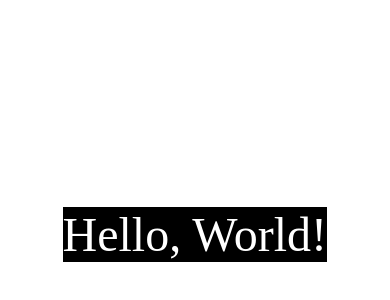
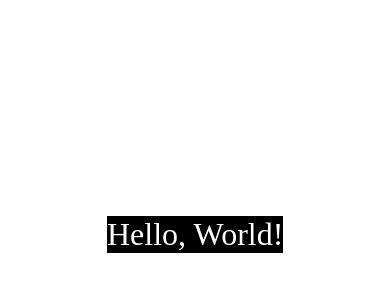
Before and after one commit to Raclamusi/HelloWorld, a plain HTML site: page docs/index.html in a window 390 px wide. Shown: the part 188-488 px from the top of the page. Drawn offline with Linux system fonts and the light colour scheme.

Commit message:
Made compatible with smartphones.

```diff
--- a/docs/index.html
+++ b/docs/index.html
@@ -2,8 +2,12 @@
 <html lang="en">
 <head>
     <meta charset="utf-8">
+    <meta name="viewport" content="width=device-width">
     <title>HelloWorld</title>
     <style type="text/css">
+        body {
+            overscroll-behavior: none;
+        }
         #hello-world {
             position: fixed;
             white-space: nowrap;
@@ -11,6 +15,11 @@
             font-size: 48px;
             color: #ffffff;
             background-color: #000000;
+        }
+        @media screen and (max-width: 480px) {
+            #hello-world {
+                font-size: 32px;
+            }
         }
     </style>
 </head>
@@ -61,34 +70,45 @@
                 },
             };
 
-            window.onload = function () {
+            function Load() {
                 hello.left = (window.innerWidth - hello.width) / 2;
                 hello.top = (window.innerHeight - hello.height) / 2;
-            };
+            }
 
-            window.onresize = function () {
+            function Resize() {
                 hello.left = hello.left;
                 hello.top = hello.top;
-            };
+            }
 
-            window.onmousedown = window.ontouchstart = function (e) {
+            function Down(e) {
                 mouse.down = true;
                 mouse.x = e.clientX;
                 mouse.y = e.clientY;
                 return false;
-            };
+            }
 
-            window.onmousemove = window.ontouchmove = function (e) {
+            function Move(e) {
                 if (!mouse.down) return;
                 hello.left += e.clientX - mouse.x;
                 hello.top += e.clientY - mouse.y;
                 mouse.x = e.clientX;
                 mouse.y = e.clientY;
-            };
+            }
 
-            window.onmouseup = window.ontouchend = function (e) {
+            function Up(e) {
                 mouse.down = false;
-            };
+            }
+
+            window.onload = Load;
+            window.onresize = Resize;
+
+            window.onmousedown = Down;
+            window.onmousemove = Move;
+            window.onmouseup = Up;
+
+            window.ontouchstart = (e) => Down(e.changedTouches[0]);
+            window.ontouchmove = (e) => Move(e.changedTouches[0]);
+            window.ontouchend = (e) => Up(e.changedTouches[0]);
 
         </script>
     </body>
```
